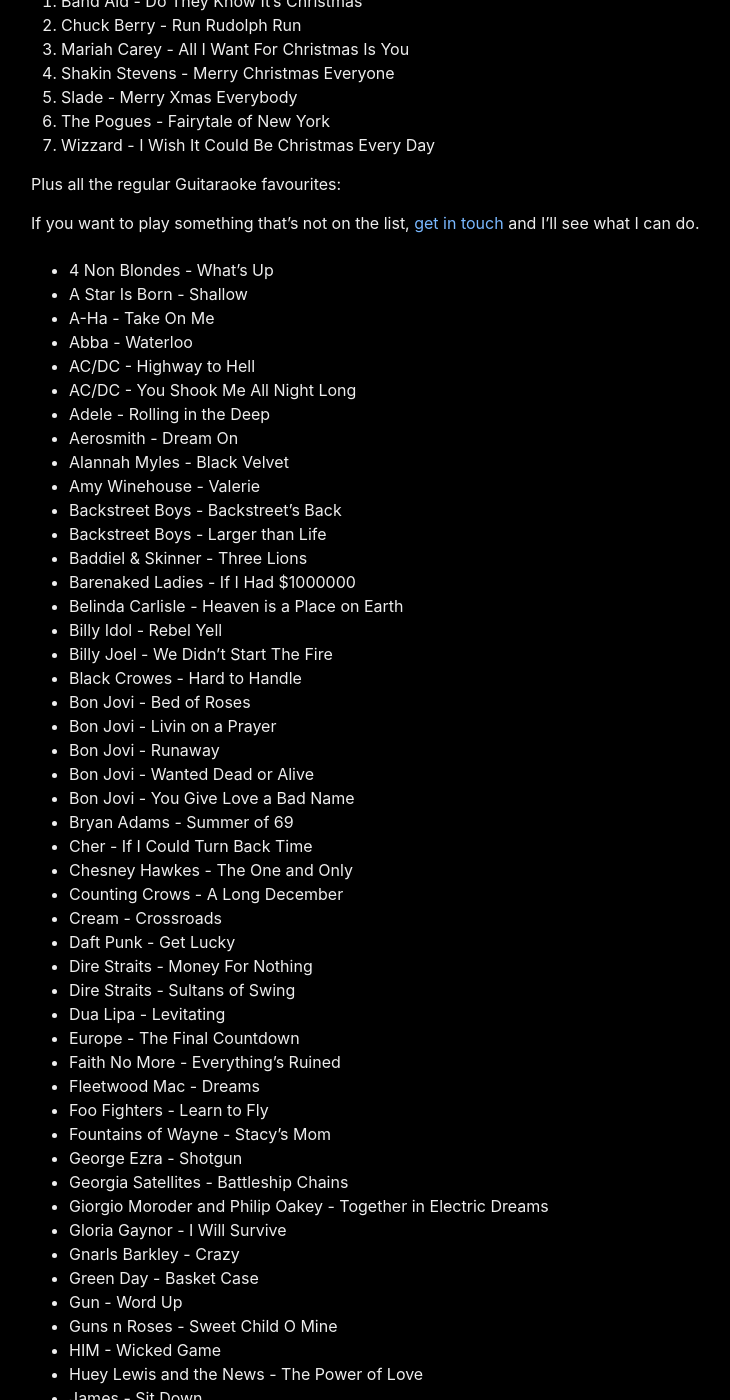
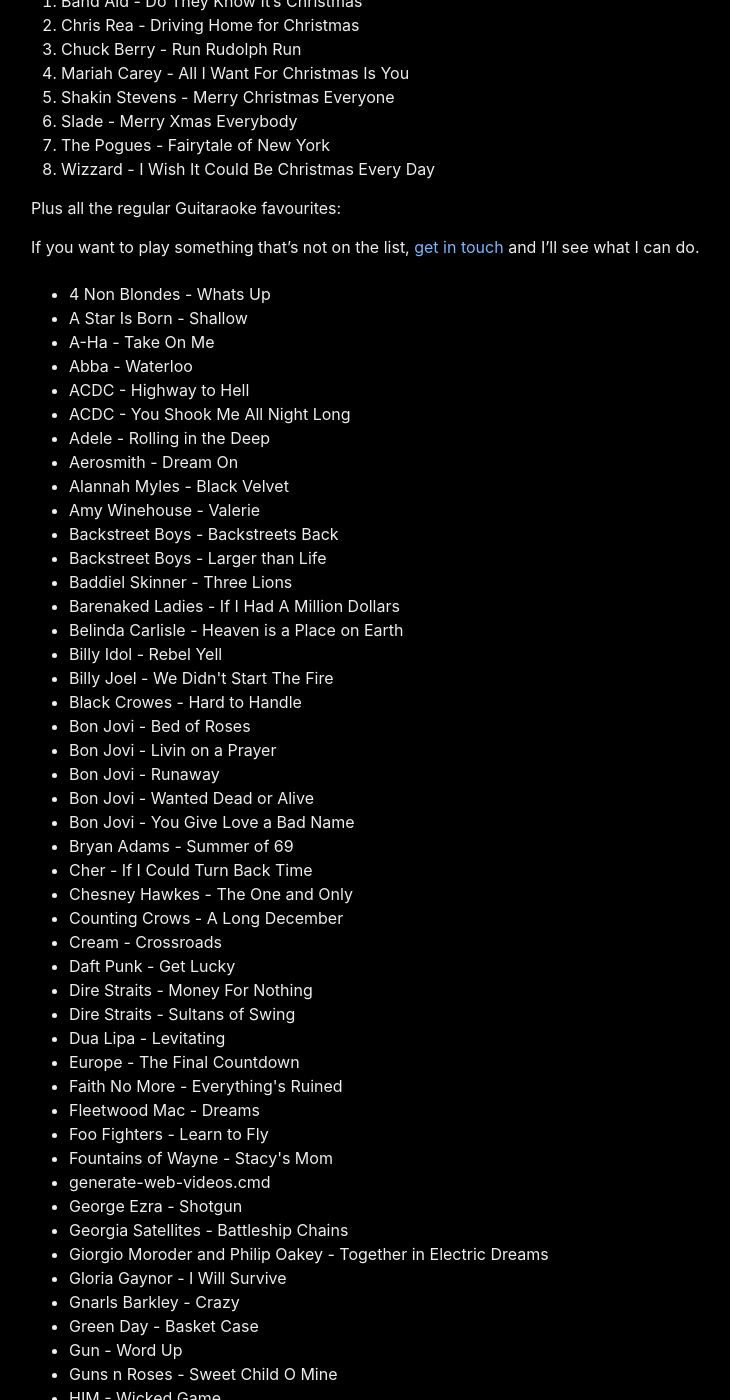
Before and after one commit to dylanbeattie/guitaraoke.live, a Jekyll site: the page built from index.md, in a window 1280 px wide and 1400 px high, scrolled down 881 px. Shown: the whole window, without its empty margins (239-969 px from the left). Built offline with Jekyll 4.4.1, drawn with Linux system fonts in a browser that asks for light colours; comment, search, counter and statistics services are not loaded; some of the changed text lies outside the part shown.

Commit message:
2023 Christmas songs

```diff
--- a/_includes/song-list.md
+++ b/_includes/song-list.md
@@ -1,20 +1,20 @@
-<li>4 Non Blondes - What’s Up</li>
+<li>4 Non Blondes - Whats Up</li>
 <li>A Star Is Born - Shallow</li>
 <li>A-Ha - Take On Me</li>
 <li>Abba - Waterloo</li>
-<li>AC/DC - Highway to Hell</li>
-<li>AC/DC - You Shook Me All Night Long</li>
+<li>ACDC - Highway to Hell</li>
+<li>ACDC - You Shook Me All Night Long</li>
 <li>Adele - Rolling in the Deep</li>
 <li>Aerosmith - Dream On</li>
 <li>Alannah Myles - Black Velvet</li>
 <li>Amy Winehouse - Valerie</li>
-<li>Backstreet Boys - Backstreet’s Back</li>
+<li>Backstreet Boys - Backstreets Back</li>
 <li>Backstreet Boys - Larger than Life</li>
-<li>Baddiel &amp; Skinner - Three Lions</li>
-<li>Barenaked Ladies - If I Had $1000000</li>
+<li>Baddiel  Skinner - Three Lions</li>
+<li>Barenaked Ladies - If I Had A Million Dollars</li>
 <li>Belinda Carlisle - Heaven is a Place on Earth</li>
 <li>Billy Idol - Rebel Yell</li>
-<li>Billy Joel - We Didn’t Start The Fire</li>
+<li>Billy Joel - We Didn't Start The Fire</li>
 <li>Black Crowes - Hard to Handle</li>
 <li>Bon Jovi - Bed of Roses</li>
 <li>Bon Jovi - Livin on a Prayer</li>
@@ -31,10 +31,11 @@
 <li>Dire Straits - Sultans of Swing</li>
 <li>Dua Lipa - Levitating</li>
 <li>Europe - The Final Countdown</li>
-<li>Faith No More - Everything’s Ruined</li>
+<li>Faith No More - Everything's Ruined</li>
 <li>Fleetwood Mac - Dreams</li>
 <li>Foo Fighters - Learn to Fly</li>
-<li>Fountains of Wayne - Stacy’s Mom</li>
+<li>Fountains of Wayne - Stacy's Mom</li>
+<li>generate-web-videos.cmd</li>
 <li>George Ezra - Shotgun</li>
 <li>Georgia Satellites - Battleship Chains</li>
 <li>Giorgio Moroder and Philip Oakey - Together in Electric Dreams</li>
@@ -49,8 +50,8 @@
 <li>Janet Kay - Silly Games</li>
 <li>Jeff Beck - Hi Ho Silver Lining</li>
 <li>Jerry Reed - East Bound and Down</li>
-<li>Joan Jett - I Love Rock’n’Roll</li>
-<li>Journey - Don’t Stop Believing</li>
+<li>Joan Jett - I Love Rock'n'Roll</li>
+<li>Journey - Don't Stop Believing</li>
 <li>Katrina And The Waves - Walking On Sunshine</li>
 <li>Lynyrd Skynyrd - Sweet Home Alabama</li>
 <li>Manic Street Preachers - A Design For Life</li>
--- a/index.md
+++ b/index.md
@@ -18,6 +18,7 @@
 ### Christmas Hits!
 
 1. Band Aid - Do They Know It's Christmas
+1. Chris Rea - Driving Home for Christmas
 1. Chuck Berry - Run Rudolph Run
 1. Mariah Carey - All I Want For Christmas Is You
 1. Shakin Stevens - Merry Christmas Everyone
```
Also changed, not shown: other parts of _includes/song-list.md (+5 -4 lines), 1 other file.
